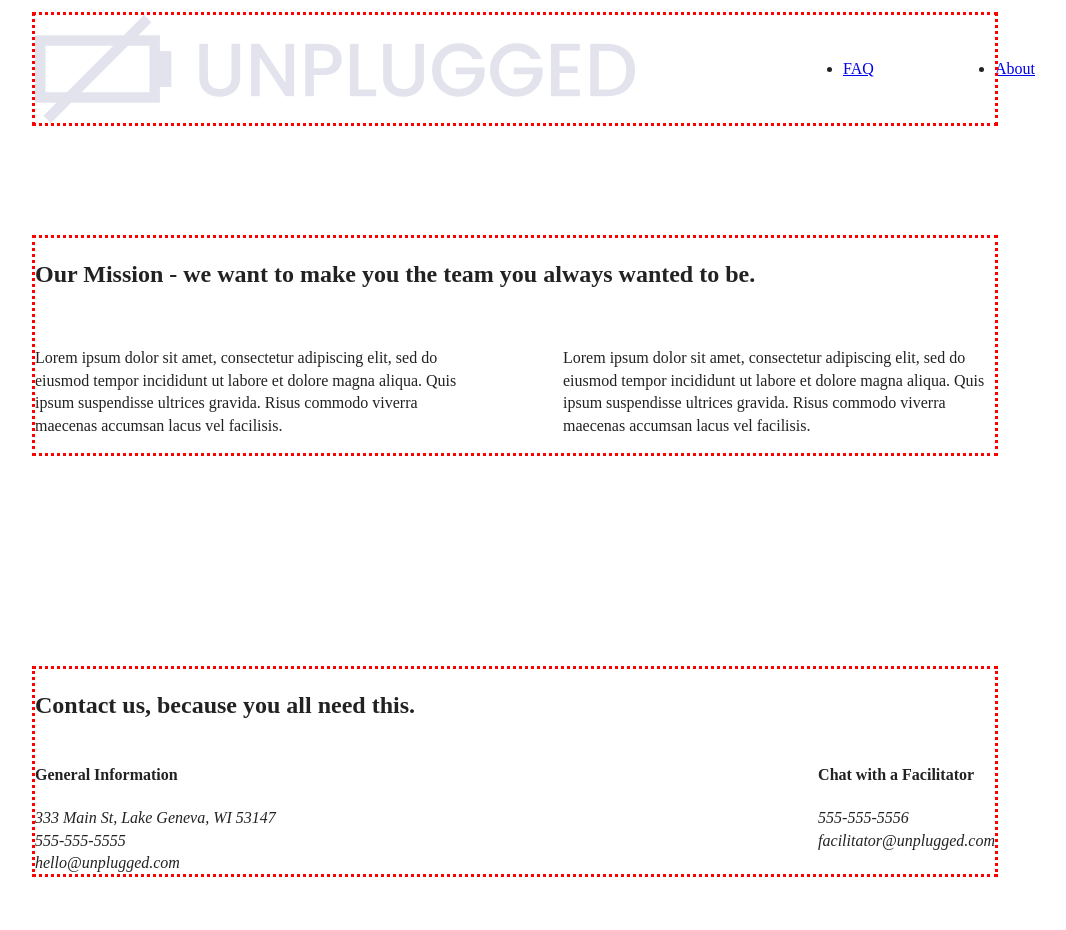
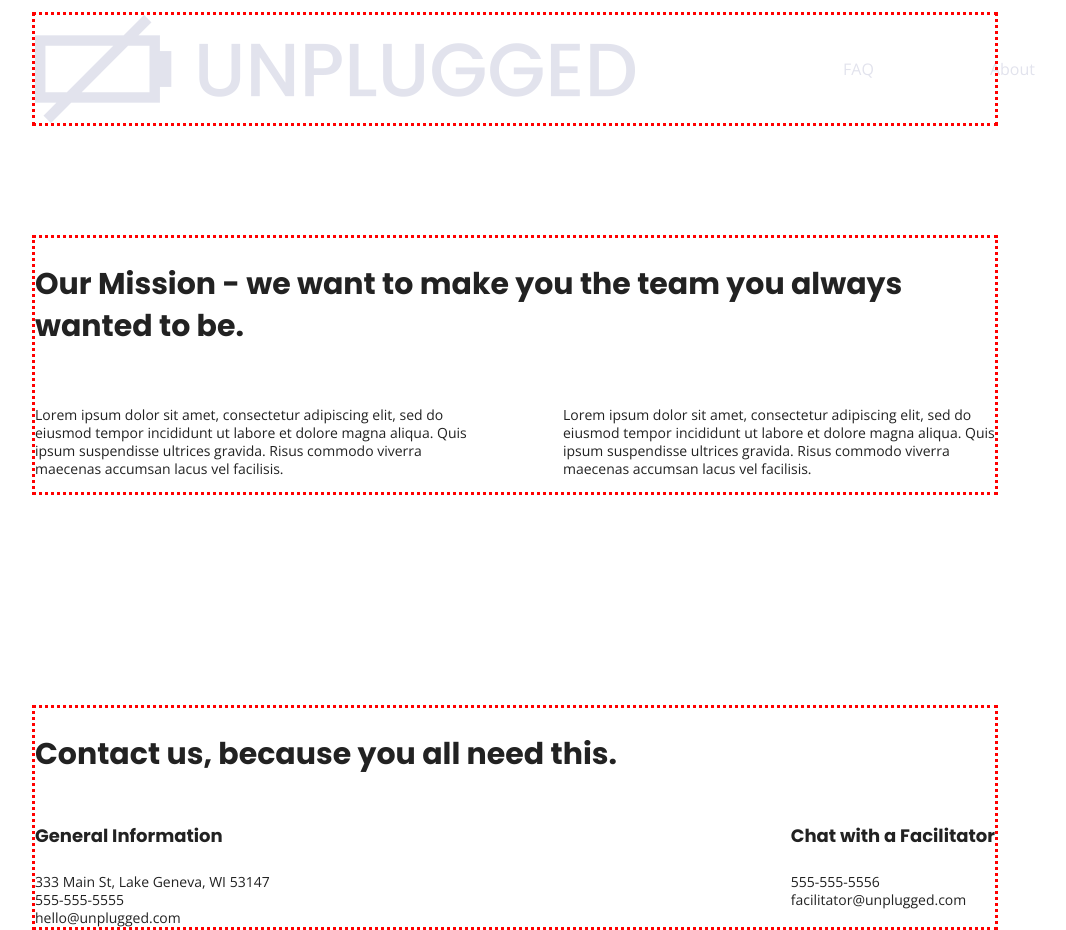
Before and after one commit to source-duck/unplugged, a website: page about/index.html in a window 1280 px wide. Shown: the top 930 px of the page, without its empty margins (125-1191 px from the left). Drawn offline with nearby package versions, Linux system fonts and the light colour scheme.

Commit message:
Added global text styles

```diff
--- a/about/index.html
+++ b/about/index.html
@@ -20,6 +20,12 @@
   <link rel="stylesheet" href="../css/main.css">
 
   <meta name="theme-color" content="#fafafa">
+  <!-- Google Fonts -->
+  <link rel="preconnect" href="https://fonts.googleapis.com">
+  <link rel="preconnect" href="https://fonts.gstatic.com" crossorigin>
+  <link
+    href="https://fonts.googleapis.com/css2?family=Open+Sans:ital,wght@0,300..800;1,300..800&family=Poppins:ital,wght@0,100;0,200;0,300;0,400;0,500;0,600;0,700;0,800;0,900;1,100;1,200;1,300;1,400;1,500;1,600;1,700;1,800;1,900&display=swap"
+    rel="stylesheet">
 </head>
 
 <body>
--- a/css/main.css
+++ b/css/main.css
@@ -96,6 +96,53 @@ textarea {
 /* ==========================================================================
      Author's custom styles
      ========================================================================== */
+/* General Styles */
+
+html {
+  font-size: 1rem;
+}
+
+body {
+  font-family: 'Open Sans', sans-serif;
+  font-size: 1em;
+}
+
+ul,
+ol {
+  list-style-type: none;
+}
+
+a {
+  color: #e2e3ed;
+  text-decoration: none;
+}
+
+
+
+h2 {
+  font-family: 'Poppins', sans-serif;
+  font-size: 1.875em;
+}
+
+h3,
+h4 {
+  font-family: 'Poppins', sans-serif;
+  font-size: 1.125em;
+}
+
+p {
+  font-size: .875em;
+  line-height: 1.285;
+}
+
+img {}
+
+figure {}
+
+address {
+  font-style: normal;
+}
+
 .content-wrapper {
   outline: 3px dotted red;
   width: 90%;
```
Also changed, not shown: faq/index.html (+6 -0 lines), index.html (+6 -0 lines). Lines whose indentation alone changed are shown as unchanged.
